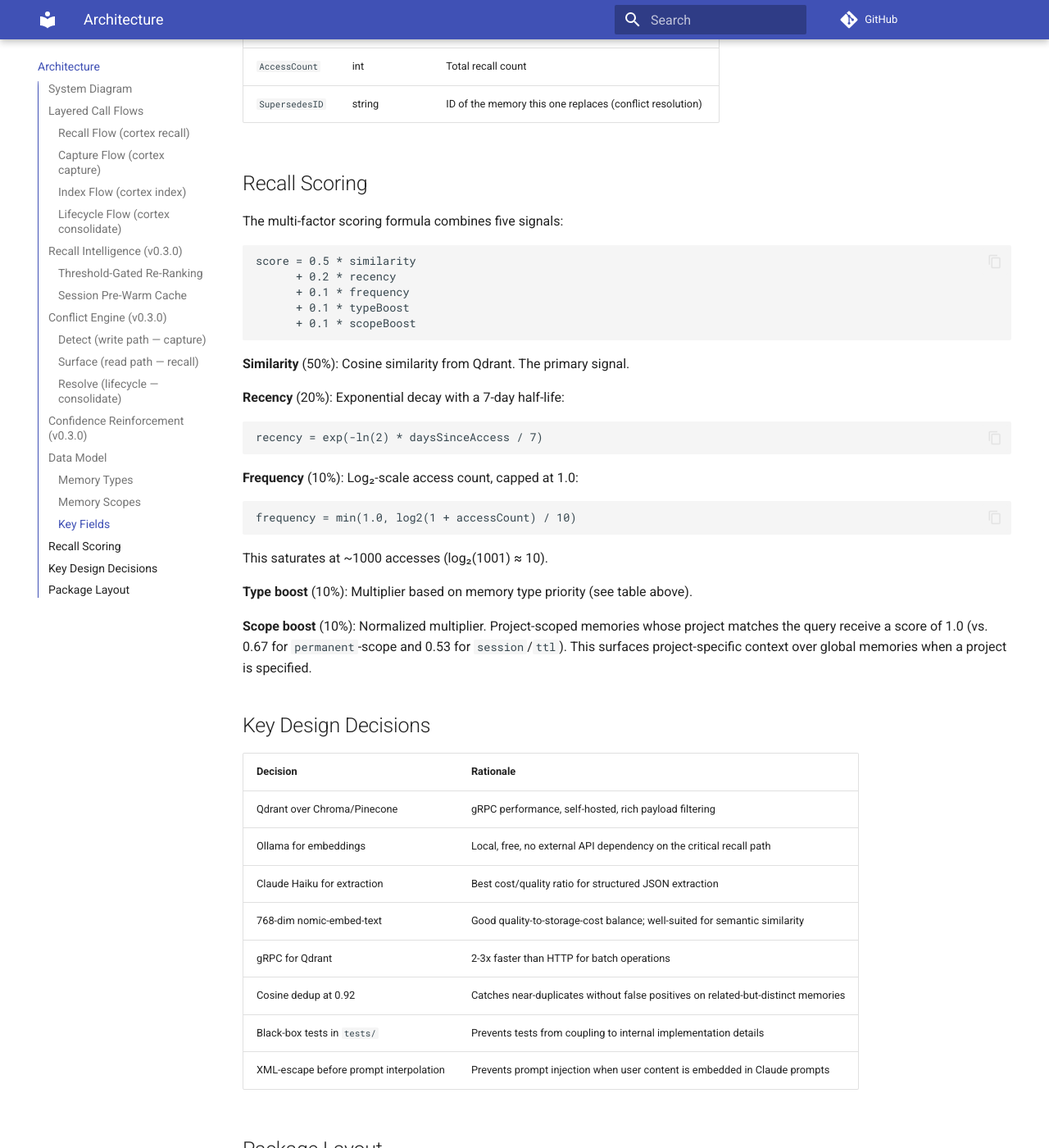
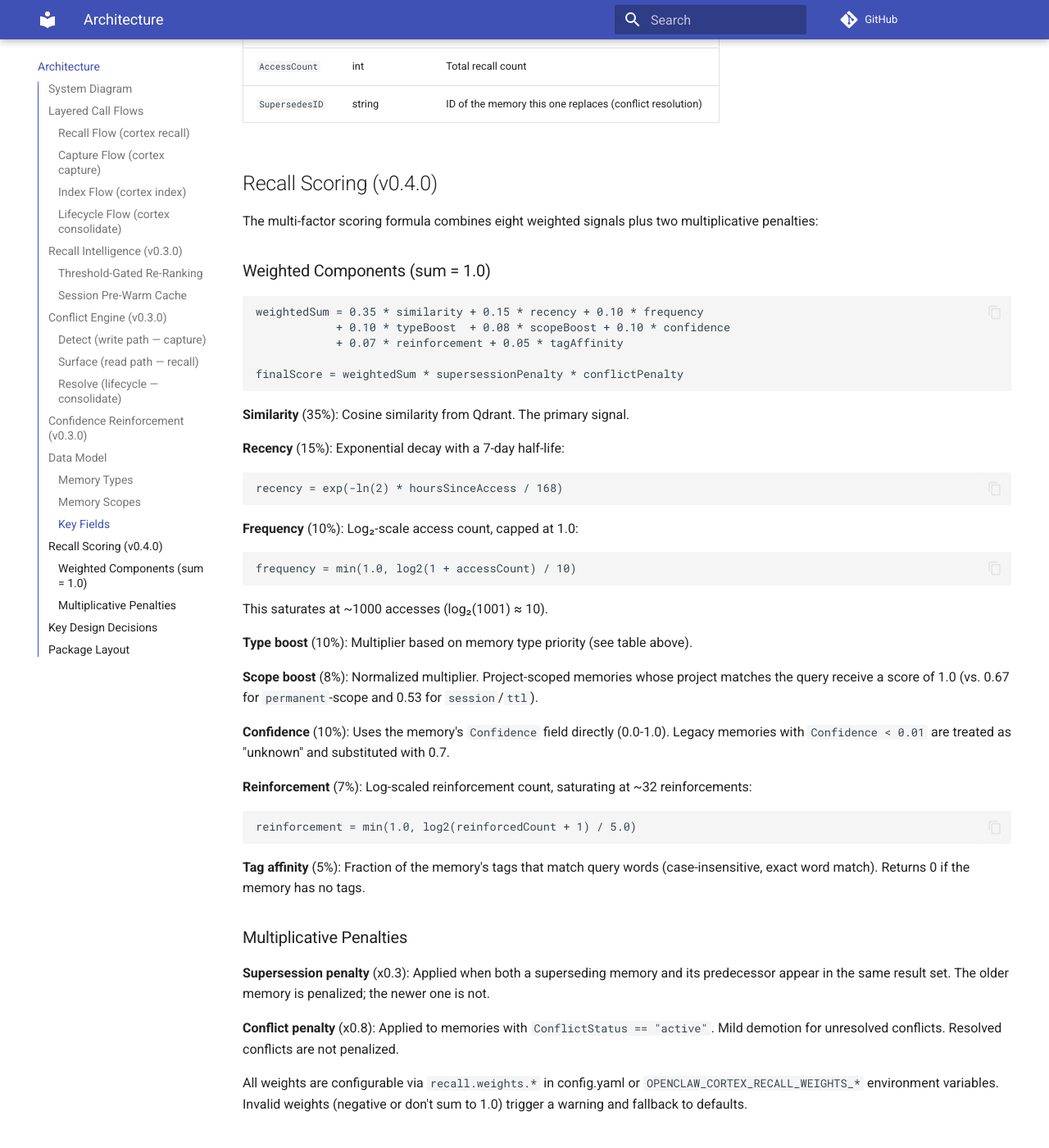
Before and after one commit to ajitpratap0/openclaw-cortex, an MkDocs documentation site: the page built from docs/ARCHITECTURE.md, in a window 1280 px wide and 1400 px high, scrolled down 5314 px. Shown: the whole window at 82% size. Built offline with MkDocs 1.6.1 and Material for MkDocs 9.7.7, drawn with Linux system fonts in a browser that asks for light colours; comment, search, counter and statistics services are not loaded.

Commit message:
docs: update documentation and changelog for v0.4.0 release
- CHANGELOG.md: add v0.4.0 section with all new features and changes
- README.md: update status to v0.4.0, scoring formula, CLI reference
  with new commands (store-batch, update, lifecycle, stats --json),
  add recall weights to config example
- ROADMAP.md: mark v0.4.0 features complete, bump future milestones
- docs/ARCHITECTURE.md: rewrite Recall Scoring section for 8-factor
  formula with penalties, configurable weights documentation

Co-Authored-By: Claude Opus 4.6 <noreply@anthropic.com>

````diff
--- a/docs/ARCHITECTURE.md
+++ b/docs/ARCHITECTURE.md
@@ -196,24 +196,26 @@ The central struct is `models.Memory` in `internal/models/memory.go`.
 | `AccessCount` | int | Total recall count |
 | `SupersedesID` | string | ID of the memory this one replaces (conflict resolution) |
 
-## Recall Scoring
+## Recall Scoring (v0.4.0)
 
-The multi-factor scoring formula combines five signals:
+The multi-factor scoring formula combines eight weighted signals plus two multiplicative penalties:
+
+### Weighted Components (sum = 1.0)
 
 ```
-score = 0.5 * similarity
-      + 0.2 * recency
-      + 0.1 * frequency
-      + 0.1 * typeBoost
-      + 0.1 * scopeBoost
+weightedSum = 0.35 * similarity + 0.15 * recency + 0.10 * frequency
+            + 0.10 * typeBoost  + 0.08 * scopeBoost + 0.10 * confidence
+            + 0.07 * reinforcement + 0.05 * tagAffinity
+
+finalScore = weightedSum * supersessionPenalty * conflictPenalty
 ```
 
-**Similarity** (50%): Cosine similarity from Qdrant. The primary signal.
+**Similarity** (35%): Cosine similarity from Qdrant. The primary signal.
 
-**Recency** (20%): Exponential decay with a 7-day half-life:
+**Recency** (15%): Exponential decay with a 7-day half-life:
 
 ```
-recency = exp(-ln(2) * daysSinceAccess / 7)
+recency = exp(-ln(2) * hoursSinceAccess / 168)
 ```
 
 **Frequency** (10%): Log₂-scale access count, capped at 1.0:
@@ -226,7 +228,25 @@ This saturates at ~1000 accesses (log₂(1001) ≈ 10).
 
 **Type boost** (10%): Multiplier based on memory type priority (see table above).
 
-**Scope boost** (10%): Normalized multiplier. Project-scoped memories whose project matches the query receive a score of 1.0 (vs. 0.67 for `permanent`-scope and 0.53 for `session`/`ttl`). This surfaces project-specific context over global memories when a project is specified.
+**Scope boost** (8%): Normalized multiplier. Project-scoped memories whose project matches the query receive a score of 1.0 (vs. 0.67 for `permanent`-scope and 0.53 for `session`/`ttl`).
+
+**Confidence** (10%): Uses the memory's `Confidence` field directly (0.0-1.0). Legacy memories with `Confidence < 0.01` are treated as "unknown" and substituted with 0.7.
+
+**Reinforcement** (7%): Log-scaled reinforcement count, saturating at ~32 reinforcements:
+
+```
+reinforcement = min(1.0, log2(reinforcedCount + 1) / 5.0)
+```
+
+**Tag affinity** (5%): Fraction of the memory's tags that match query words (case-insensitive, exact word match). Returns 0 if the memory has no tags.
+
+### Multiplicative Penalties
+
+**Supersession penalty** (x0.3): Applied when both a superseding memory and its predecessor appear in the same result set. The older memory is penalized; the newer one is not.
+
+**Conflict penalty** (x0.8): Applied to memories with `ConflictStatus == "active"`. Mild demotion for unresolved conflicts. Resolved conflicts are not penalized.
+
+All weights are configurable via `recall.weights.*` in config.yaml or `OPENCLAW_CORTEX_RECALL_WEIGHTS_*` environment variables. Invalid weights (negative or don't sum to 1.0) trigger a warning and fallback to defaults.
 
 ## Key Design Decisions
 
````
Also changed, not shown: CHANGELOG.md (+23 -0 lines), README.md (+26 -6 lines), ROADMAP.md (+13 -5 lines).
